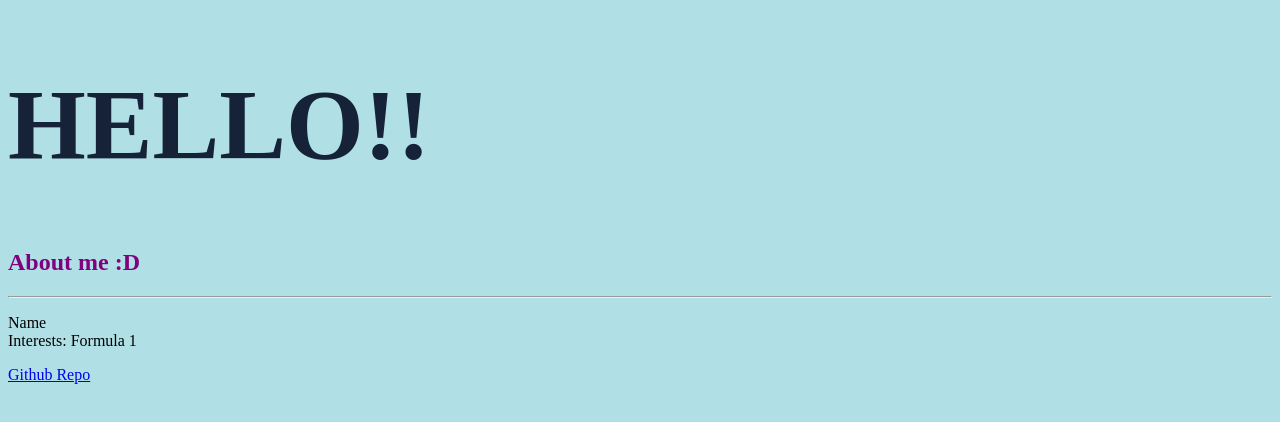
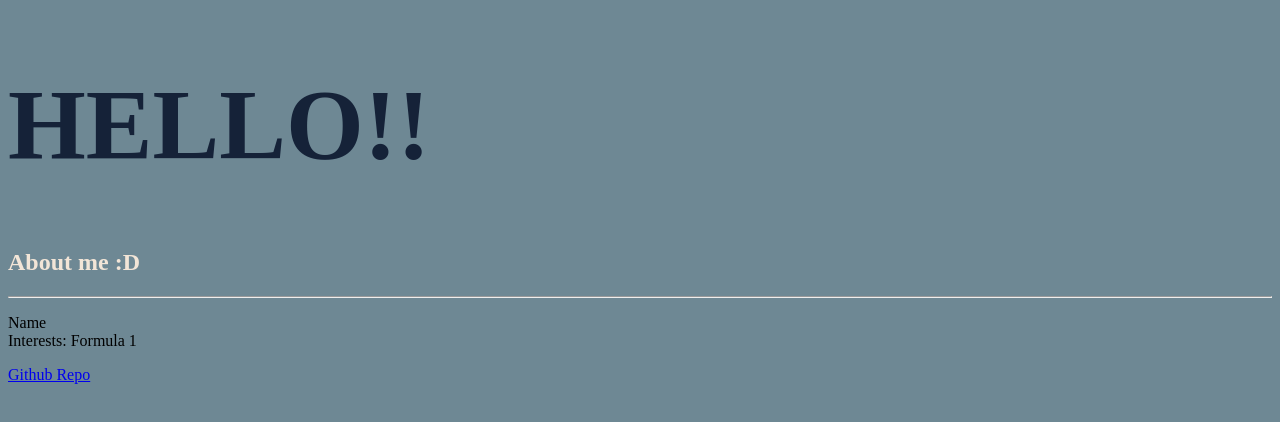
Before and after one commit to uaerious/folio, a plain HTML site: page index.html in a window 1280 px wide. Drawn offline with Linux system fonts and the light colour scheme.

Commit message:
Update index.html

```diff
--- a/index.html
+++ b/index.html
@@ -4,13 +4,13 @@
     <meta charset="utf-8"/>
     <title>Very Nice Website</title>
     <style>
-      body {background-color: powderblue;}
+      body {background-color:#6E8894;}
       h1 {color:#152238;font-size:100px;}
     </style>
   </head>
   <body>
     <h1> HELLO!!</h1>
-    <h2 style="color:purple;"> About me :D</h2>
+    <h2 style="color:#F2E5D7;"> About me :D</h2>
     <hr>
     <p>Name<br>Interests: Formula 1</p>
     <a href="https://github.com/uaerious/folio" target="_blank"> Github Repo </a>
```
